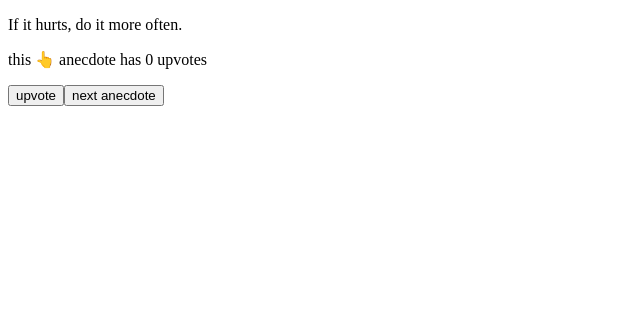
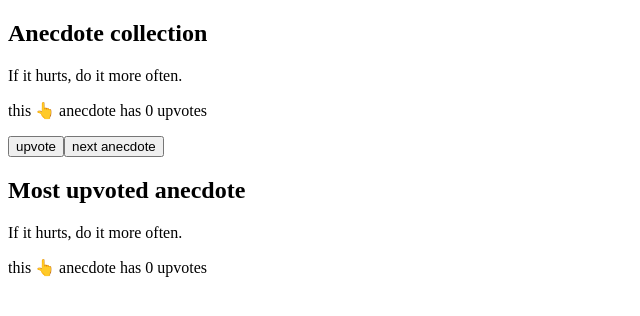
Before and after one commit to jemalmazar/fullstackopen-my_submissions, a React (Vite) app in the folder part1/anecdotes/: page / in a window 1280 px wide. Shown: the top 316 px of the page, without its empty margins (0-640 px from the left). Built offline with nearby package versions, Linux system fonts and the light colour scheme.

Commit message:
Build Display component to display anecdotes and its upvotes

```diff
--- a/part1/anecdotes/src/App.jsx
+++ b/part1/anecdotes/src/App.jsx
@@ -1,4 +1,14 @@
 import { useState } from 'react'
+
+const Display = ({header, anecdote, upvotes}) => {
+  return (
+    <div>
+      <h2>{header}</h2>
+      <p>{anecdote}</p>
+      <p>this 👆 anecdote has {upvotes} upvotes</p>
+    </div>
+  )
+}
 
 const Button = ({onClick, text}) => <button onClick={onClick}>{text}</button>
 
@@ -38,13 +48,13 @@ const App = () => {
 
       setSelected(getRandomNumber())
   }
-  console.log(selected, upvotes, upvotes.indexOf(Math.max(...upvotes)))
+
   return (
     <div>
-      <p>{anecdotes[selected]}</p>
-      <p>this 👆 anecdote has {upvotes[selected]} upvotes</p>
+      <Display header='Anecdote collection' anecdote={anecdotes[selected]} upvotes={upvotes[selected]}/>
       <Button onClick={handleUpvoteClick} text='upvote' />
       <Button onClick={handleNextAnecdoteClick} text='next anecdote' />
+      <Display header='Most upvoted anecdote' anecdote={anecdotes[upvotes.indexOf(Math.max(...upvotes))]} upvotes={Math.max(...upvotes)}/>
     </div>
   )
 }
```
